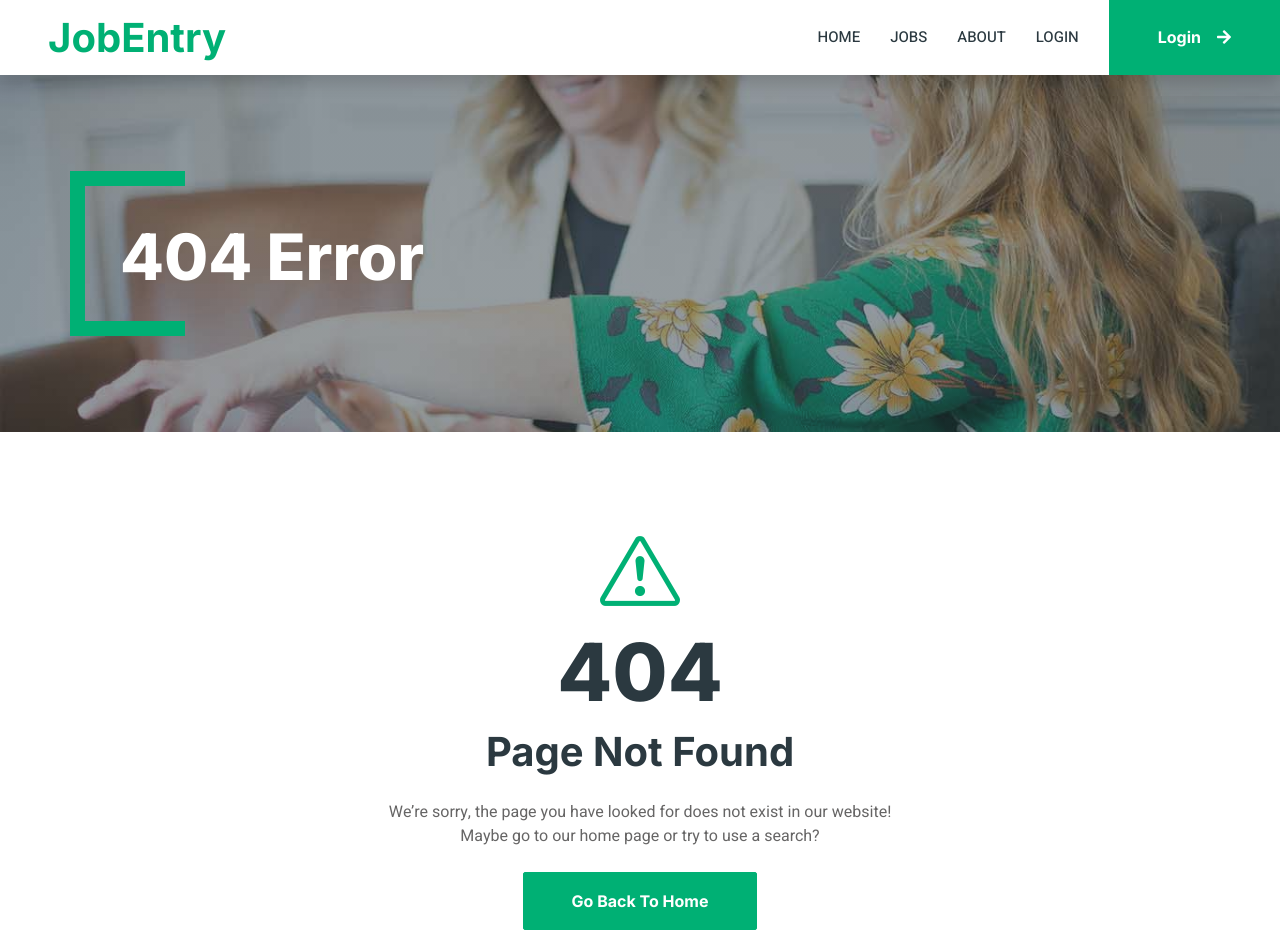
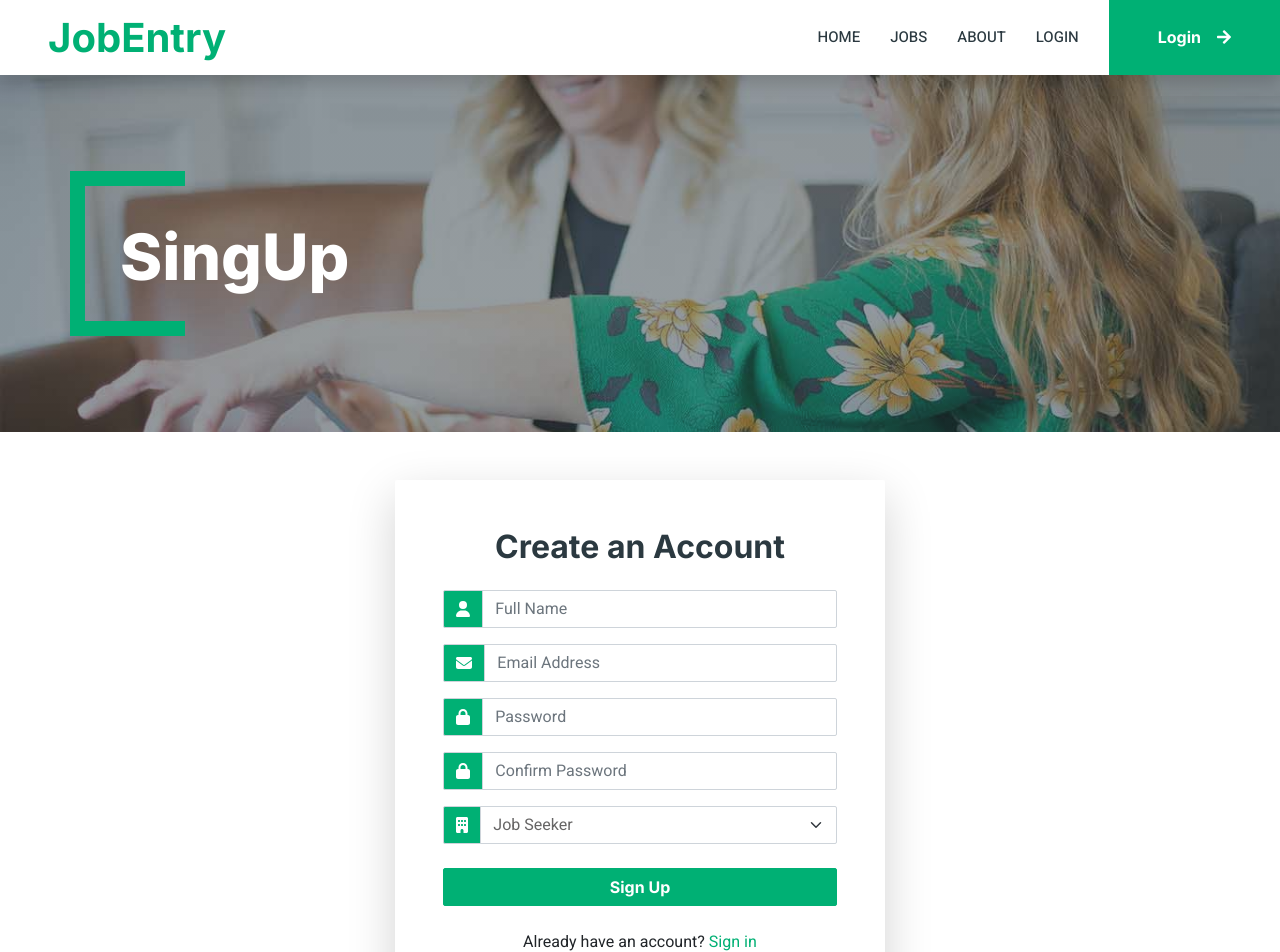
Before and after one commit to mehedihasanhasib/job-listing-frontend, a React (Vite) app: page /signup in a window 1280 px wide. Shown: the top 952 px of the page. Built offline with nearby package versions, Linux system fonts and the light colour scheme.

Commit message:
login and signup pages added

```diff
--- a/package.json
+++ b/package.json
@@ -10,6 +10,9 @@
     "preview": "vite preview"
   },
   "dependencies": {
+    "@fortawesome/fontawesome-svg-core": "^6.6.0",
+    "@fortawesome/free-solid-svg-icons": "^6.6.0",
+    "@fortawesome/react-fontawesome": "^0.2.2",
     "bootstrap": "^5.3.3",
     "jquery": "^3.7.1",
     "phosphor-react": "^1.4.1",
--- a/src/components/Header.jsx
+++ b/src/components/Header.jsx
@@ -1,4 +1,5 @@
 export default function Header({title}) {
+  // console.log(style);
   return (
     <>
       <div className="container-xxl py-5 bg-dark page-header mb-5">
--- a/src/main.jsx
+++ b/src/main.jsx
@@ -12,6 +12,7 @@ import NotFound from "./pages/NotFound.jsx";
 import "./assets/css/bootstrap.min.css";
 // import "bootstrap/dist/css/bootstrap.min.css"
 import "./assets/css/style.css";
+import SignupPage from "./pages/SignUpPage.jsx";
 
 const router = createBrowserRouter([
   {
@@ -35,6 +36,10 @@ const router = createBrowserRouter([
         element: <LoginPage />
       },
       {
+        path: "/signup",
+        element: <SignupPage />
+      },
+      {
         path: "*",
         element: <NotFound />
       }
--- a/src/pages/LoginPage.jsx
+++ b/src/pages/LoginPage.jsx
@@ -1,7 +1,11 @@
-import React, { useState } from 'react';
-import { Form, Button, Container, Row, Col } from 'react-bootstrap';
+import { useState } from 'react';
+import { Container, Row, Col, Card, Form, Button } from 'react-bootstrap';
+import { FontAwesomeIcon } from '@fortawesome/react-fontawesome';
+import { faUser, faLock } from '@fortawesome/free-solid-svg-icons';
+import 'bootstrap/dist/css/bootstrap.min.css';
 
 import Header from "../components/Header";
+import { NavLink } from 'react-router-dom';
 
 const LoginPage = () => {
   const [email, setEmail] = useState('');
@@ -9,31 +13,39 @@ const LoginPage = () => {
 
   const handleSubmit = (e) => {
     e.preventDefault();
-    // Add login logic here
-    console.log('Login submitted:', email, password);
+    // Handle login logic here
+    console.log('Login attempt with:', email, password);
   };
 
   return (
     <>
     <Header title={"Login"}/>
-    <Container className="mt-5">
-      <Row className="justify-content-center">
-        <Col md={6}>
-          <h2 className="mb-4">Login to JobEntry</h2>
+    <Container fluid className="d-flex align-items-center justify-content-center">
+      <Row className="w-100">
+        <Col md={8} lg={6} xl={5} className="mx-auto">
+          <Card className="shadow-lg border-0 rounded-lg">
+            <Card.Body className="p-5">
+              <h2 className="text-center mb-4">Welcome Back!</h2>
               <Form onSubmit={handleSubmit}>
-            <Form.Group className="mb-3" controlId="formBasicEmail">
-              <Form.Label>Email address</Form.Label>
+                <Form.Group className="mb-4">
+                  <div className="input-group">
+                    <span className="input-group-text bg-primary text-white">
+                      <FontAwesomeIcon icon={faUser} />
+                    </span>
                     <Form.Control
                       type="email"
-                placeholder="Enter email"
+                      placeholder="Email Address"
                       value={email}
                       onChange={(e) => setEmail(e.target.value)}
                       required
                     />
+                  </div>
                 </Form.Group>
-
-            <Form.Group className="mb-3" controlId="formBasicPassword">
-              <Form.Label>Password</Form.Label>
+                <Form.Group className="mb-4">
+                  <div className="input-group">
+                    <span className="input-group-text bg-primary text-white">
+                      <FontAwesomeIcon icon={faLock} />
+                    </span>
                     <Form.Control
                       type="password"
                       placeholder="Password"
@@ -41,12 +53,21 @@ const LoginPage = () => {
                       onChange={(e) => setPassword(e.target.value)}
                       required
                     />
+                  </div>
                 </Form.Group>
-
-            <Button variant="primary" type="submit" className="w-100">
-              Login
+                <Form.Group className="mb-4 d-flex justify-content-between align-items-center">
+                  <Form.Check type="checkbox" label="Remember me" />
+                  <a href="#" className="text-primary">Forgot password?</a>
+                </Form.Group>
+                <Button variant="primary" type="submit" className="w-100 mb-4">
+                  Sign In
                 </Button>
               </Form>
+              <div className="text-center">
+                <p>Dont have an account? <NavLink to="/signup" className="text-primary">Sign up</NavLink></p>
+              </div>
+            </Card.Body>
+          </Card>
         </Col>
       </Row>
     </Container>
--- /dev/null
+++ b/src/pages/SignUpPage.jsx
@@ -0,0 +1,119 @@
+import { useState } from 'react';
+import { Container, Row, Col, Card, Form, Button } from 'react-bootstrap';
+import { FontAwesomeIcon } from '@fortawesome/react-fontawesome';
+import { faUser, faEnvelope, faLock, faBuilding } from '@fortawesome/free-solid-svg-icons';
+import 'bootstrap/dist/css/bootstrap.min.css';
+
+import Header from "../components/Header";
+
+const SignupPage = () => {
+  const [fullName, setFullName] = useState('');
+  const [email, setEmail] = useState('');
+  const [password, setPassword] = useState('');
+  const [confirmPassword, setConfirmPassword] = useState('');
+  const [userType, setUserType] = useState('jobseeker');
+
+  const handleSubmit = (e) => {
+    e.preventDefault();
+    // Handle signup logic here
+    console.log('Signup attempt with:', { fullName, email, password, userType });
+  };
+
+  return (
+    <>
+    <Header title={"SingUp"}/>
+    <Container fluid className="d-flex align-items-center justify-content-center">
+      <Row className="w-100">
+        <Col md={8} lg={6} xl={5} className="mx-auto">
+          <Card className="shadow-lg border-0 rounded-lg">
+            <Card.Body className="p-5">
+              <h2 className="text-center mb-4">Create an Account</h2>
+              <Form onSubmit={handleSubmit}>
+                <Form.Group className="mb-3">
+                  <div className="input-group">
+                    <span className="input-group-text bg-primary text-white">
+                      <FontAwesomeIcon icon={faUser} />
+                    </span>
+                    <Form.Control
+                      type="text"
+                      placeholder="Full Name"
+                      value={fullName}
+                      onChange={(e) => setFullName(e.target.value)}
+                      required
+                    />
+                  </div>
+                </Form.Group>
+                <Form.Group className="mb-3">
+                  <div className="input-group">
+                    <span className="input-group-text bg-primary text-white">
+                      <FontAwesomeIcon icon={faEnvelope} />
+                    </span>
+                    <Form.Control
+                      type="email"
+                      placeholder="Email Address"
+                      value={email}
+                      onChange={(e) => setEmail(e.target.value)}
+                      required
+                    />
+                  </div>
+                </Form.Group>
+                <Form.Group className="mb-3">
+                  <div className="input-group">
+                    <span className="input-group-text bg-primary text-white">
+                      <FontAwesomeIcon icon={faLock} />
+                    </span>
+                    <Form.Control
+                      type="password"
+                      placeholder="Password"
+                      value={password}
+                      onChange={(e) => setPassword(e.target.value)}
+                      required
+                    />
+                  </div>
+                </Form.Group>
+                <Form.Group className="mb-3">
+                  <div className="input-group">
+                    <span className="input-group-text bg-primary text-white">
+                      <FontAwesomeIcon icon={faLock} />
+                    </span>
+                    <Form.Control
+                      type="password"
+                      placeholder="Confirm Password"
+                      value={confirmPassword}
+                      onChange={(e) => setConfirmPassword(e.target.value)}
+                      required
+                    />
+                  </div>
+                </Form.Group>
+                <Form.Group className="mb-4">
+                  <div className="input-group">
+                    <span className="input-group-text bg-primary text-white">
+                      <FontAwesomeIcon icon={faBuilding} />
+                    </span>
+                    <Form.Select
+                      value={userType}
+                      onChange={(e) => setUserType(e.target.value)}
+                      required
+                    >
+                      <option value="jobseeker">Job Seeker</option>
+                      <option value="employer">Employer</option>
+                    </Form.Select>
+                  </div>
+                </Form.Group>
+                <Button variant="primary" type="submit" className="w-100 mb-4">
+                  Sign Up
+                </Button>
+              </Form>
+              <div className="text-center">
+                <p>Already have an account? <a href="#" className="text-primary">Sign in</a></p>
+              </div>
+            </Card.Body>
+          </Card>
+        </Col>
+      </Row>
+    </Container>
+    </>
+  );
+};
+
+export default SignupPage;
```
Also changed, not shown: 1 other file (tests, documents, lock files or other folders). Lines whose indentation alone changed are shown as unchanged.
